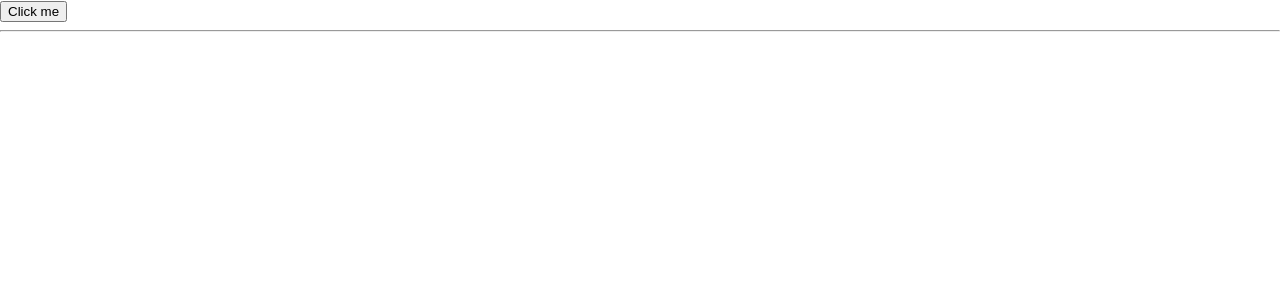
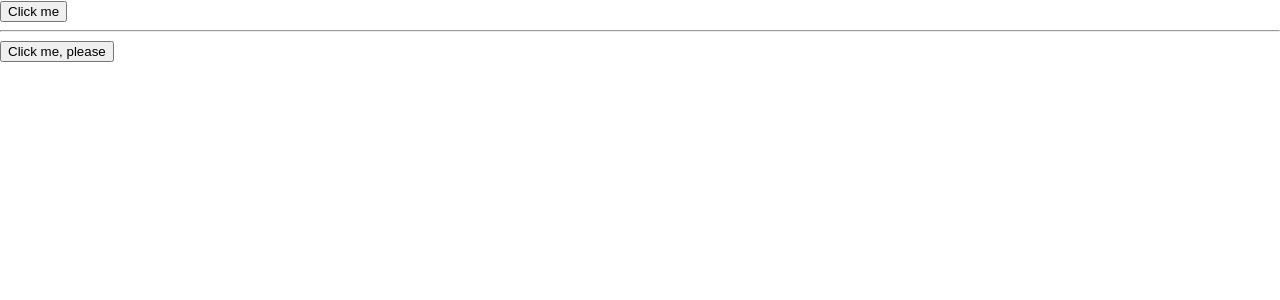
Before and after one commit to GarifullinII/react-app-unit_9, a React (Create React App) app: page / in a window 1280 px wide. Shown: the top 300 px of the page. Built offline with nearby package versions, Linux system fonts and the light colour scheme.

Commit message:
add function component ButtonF

```diff
--- a/src/App.js
+++ b/src/App.js
@@ -1,11 +1,13 @@
 import './App.css';
 import ButtonClass from './ButtonClass';
+import ButtonF from './ButtonF';
 
 function App() {
   return (
     <>
       <ButtonClass />
       <hr/>
+      <ButtonF />
     </>
   );
 }
--- /dev/null
+++ b/src/ButtonF.js
@@ -0,0 +1,18 @@
+import React from "react";
+
+function ButtonF() {
+
+    const [buttonF, setButtonF] = React.useState("Click me, please");
+
+    function handleButton() {
+        setButtonF("Yes, thank's");
+    }
+
+    return (
+        <button onClick={handleButton}>
+            {buttonF}
+        </button>
+    )
+};
+
+export default ButtonF;
```
